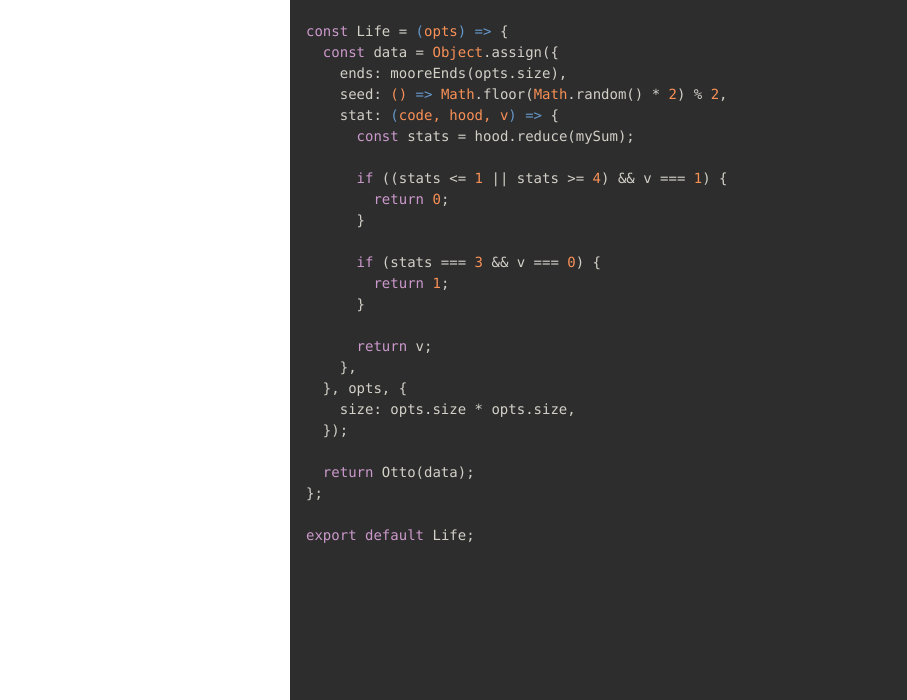
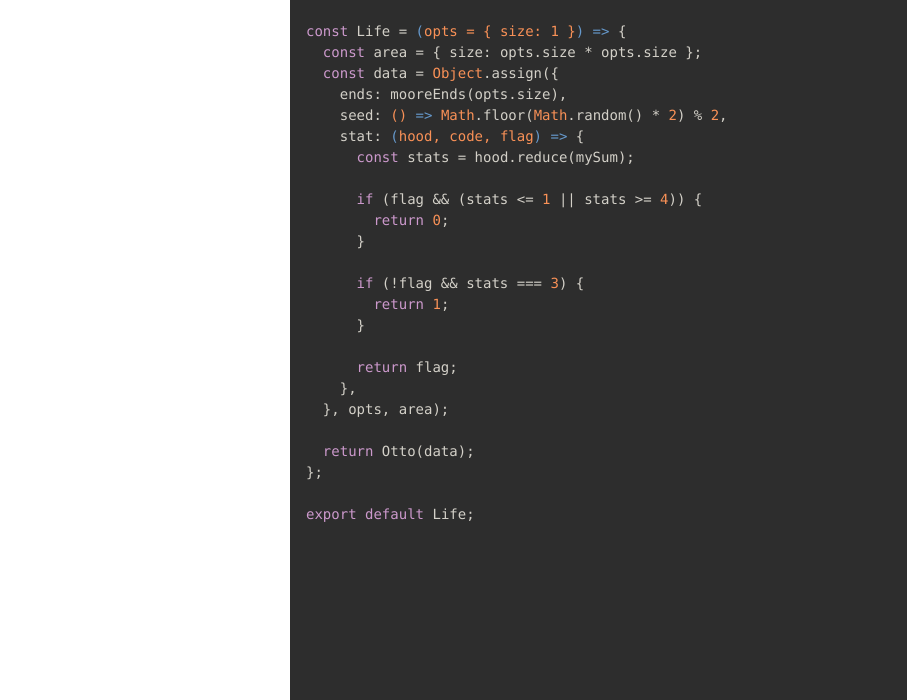
Before and after one commit to thewhodidthis/life, a website: page docs/index.html in a window 1280 px wide. Shown: the part 100-800 px from the top of the page, without its empty margins (222-1129 px from the left). Drawn offline with Linux system fonts and the light colour scheme.

Commit message:
docs: rebuild

```diff
--- a/docs/index.html
+++ b/docs/index.html
@@ -26,7 +26,7 @@
               <a class="pilcrow" href="#section-1">&#182;</a>
             </div>
             <h1 id="life">Life</h1>
-<p>Just another game of life clone</p>
+<p>Just another game of life runner</p>
 
           </div>
 
@@ -37,26 +37,25 @@
 <span class="hljs-keyword">const</span> mySum = <span class="hljs-function">(<span class="hljs-params">a, b</span>) =&gt;</span> a + b;
 <span class="hljs-keyword">const</span> mooreEnds = <span class="hljs-function"><span class="hljs-params">s</span> =&gt;</span> [<span class="hljs-number">-1</span>, <span class="hljs-number">1</span>, -s, s, <span class="hljs-number">-1</span> - s, <span class="hljs-number">1</span> - s, <span class="hljs-number">-1</span> + s, <span class="hljs-number">1</span> + s];
 
-<span class="hljs-keyword">const</span> Life = <span class="hljs-function">(<span class="hljs-params">opts</span>) =&gt;</span> {
+<span class="hljs-keyword">const</span> Life = <span class="hljs-function">(<span class="hljs-params">opts = { size: <span class="hljs-number">1</span> }</span>) =&gt;</span> {
+  <span class="hljs-keyword">const</span> area = { <span class="hljs-attr">size</span>: opts.size * opts.size };
   <span class="hljs-keyword">const</span> data = <span class="hljs-built_in">Object</span>.assign({
     <span class="hljs-attr">ends</span>: mooreEnds(opts.size),
     <span class="hljs-attr">seed</span>: <span class="hljs-function"><span class="hljs-params">()</span> =&gt;</span> <span class="hljs-built_in">Math</span>.floor(<span class="hljs-built_in">Math</span>.random() * <span class="hljs-number">2</span>) % <span class="hljs-number">2</span>,
-    <span class="hljs-attr">stat</span>: <span class="hljs-function">(<span class="hljs-params">code, hood, v</span>) =&gt;</span> {
+    <span class="hljs-attr">stat</span>: <span class="hljs-function">(<span class="hljs-params">hood, code, flag</span>) =&gt;</span> {
       <span class="hljs-keyword">const</span> stats = hood.reduce(mySum);
 
-      <span class="hljs-keyword">if</span> ((stats &lt;= <span class="hljs-number">1</span> || stats &gt;= <span class="hljs-number">4</span>) &amp;&amp; v === <span class="hljs-number">1</span>) {
+      <span class="hljs-keyword">if</span> (flag &amp;&amp; (stats &lt;= <span class="hljs-number">1</span> || stats &gt;= <span class="hljs-number">4</span>)) {
         <span class="hljs-keyword">return</span> <span class="hljs-number">0</span>;
       }
 
-      <span class="hljs-keyword">if</span> (stats === <span class="hljs-number">3</span> &amp;&amp; v === <span class="hljs-number">0</span>) {
+      <span class="hljs-keyword">if</span> (!flag &amp;&amp; stats === <span class="hljs-number">3</span>) {
         <span class="hljs-keyword">return</span> <span class="hljs-number">1</span>;
       }
 
-      <span class="hljs-keyword">return</span> v;
+      <span class="hljs-keyword">return</span> flag;
     },
-  }, opts, {
-    <span class="hljs-attr">size</span>: opts.size * opts.size,
-  });
+  }, opts, area);
 
   <span class="hljs-keyword">return</span> Otto(data);
 };
```
